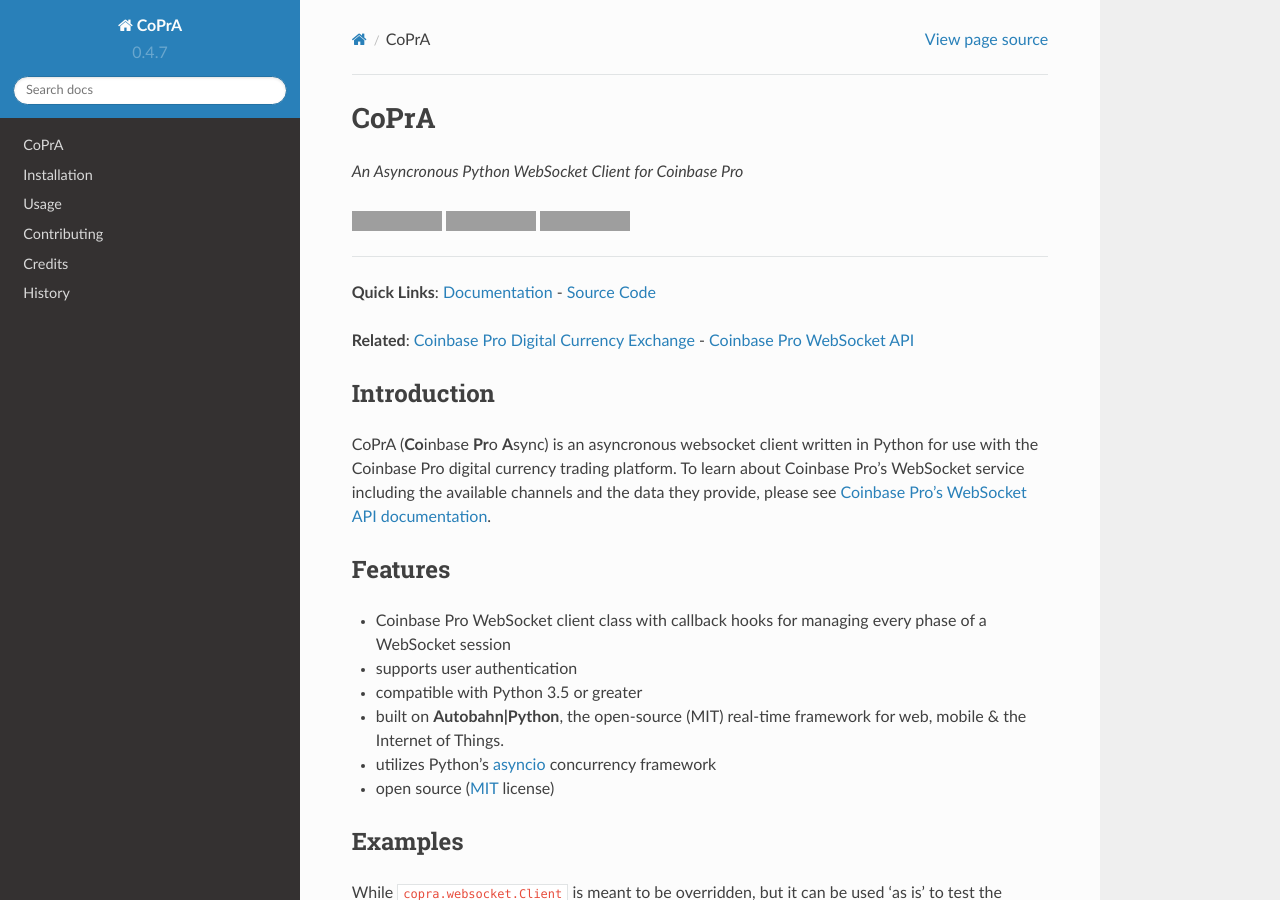
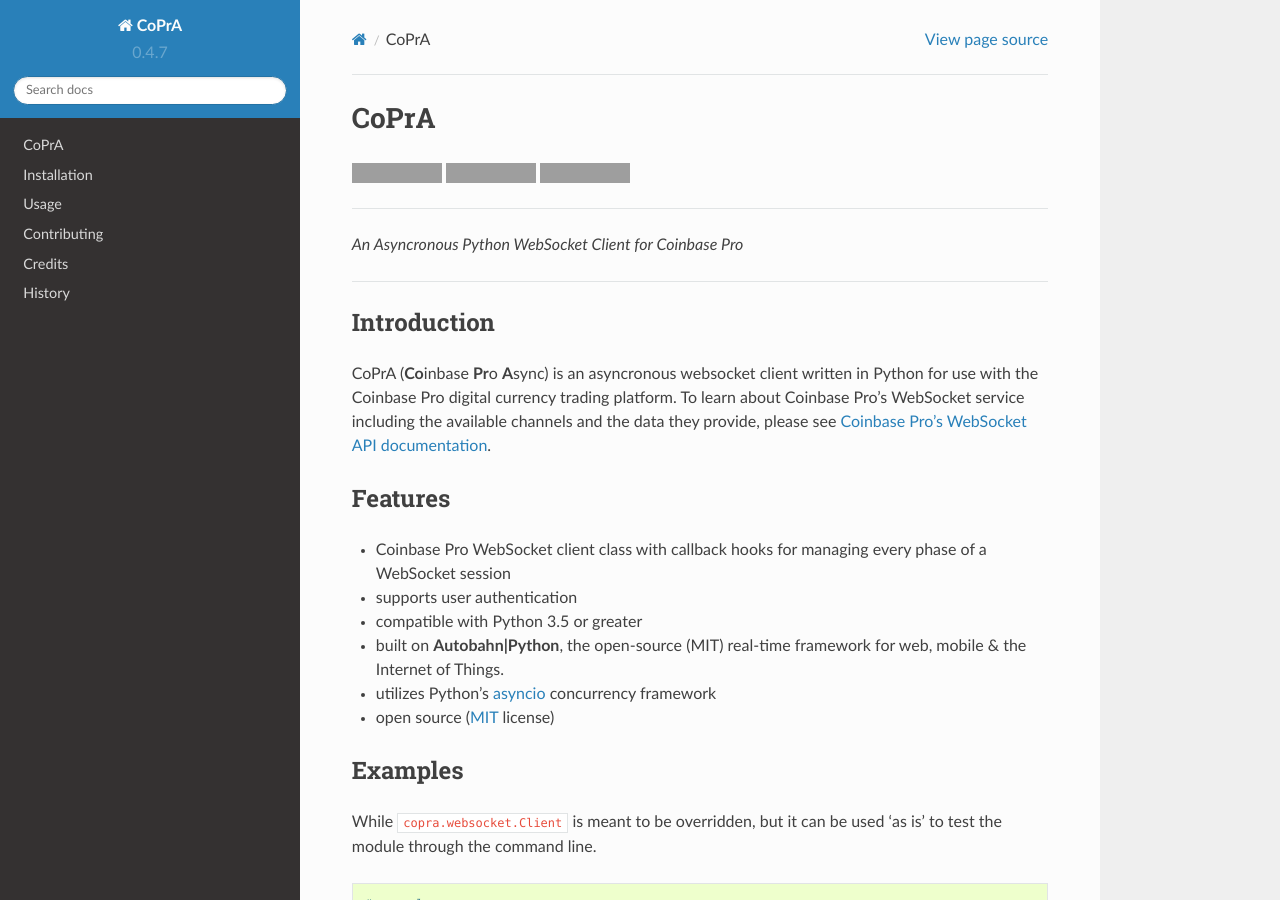
Before and after one commit to tpodlaski/copra, a Sphinx documentation site: the page built from docs/index.rst, in a window 1280 px wide and 900 px high. Built offline with Sphinx 7.4.7 and the Read the Docs theme 2.0.0, drawn with Linux system fonts in a browser that asks for light colours; grey boxes are pictures that could not be loaded.

Commit message:
Update index.rst

```diff
--- a/docs/index.rst
+++ b/docs/index.rst
@@ -1,17 +1,14 @@
 =========================================
 CoPrA
 =========================================
-
-*An Asyncronous Python WebSocket Client for Coinbase Pro*
 
 | |Version| |Build Status| |Docs|
 
 -----------------------------------------
 
-| **Quick Links**: `Documentation <https://copra.readthedocs.io/en/latest/>`__ - `Source Code <https://github.com/tpodlaski/copra>`__
+*An Asyncronous Python WebSocket Client for Coinbase Pro*
 
-| **Related**: `Coinbase Pro Digital Currency Exchange <https://pro.coinbase.com/>`__ - `Coinbase Pro WebSocket API <https://docs.pro.coinbase.com/#websocket-feed>`_
-
+-----------------------------------------
 
 Introduction
 ------------
```
